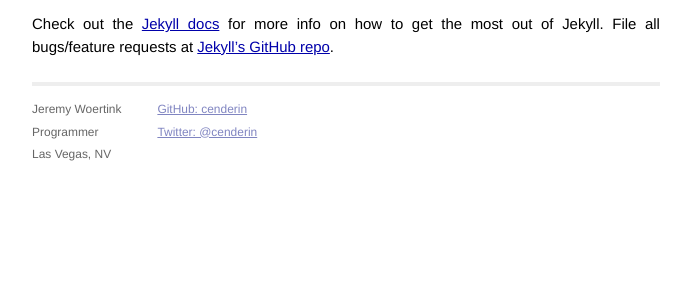
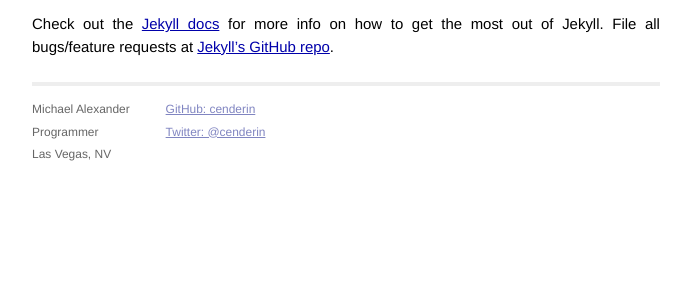
Before and after one commit to cenderin/cenderin.github.io, a Jekyll site: the page built from _posts/2013-10-07-welcome-to-jekyll.markdown, in a window 1280 px wide. Shown: the part 411-705 px from the top of the page, without its empty margins (294-985 px from the left). Built offline with Jekyll 4.4.1, drawn with Linux system fonts in a browser that asks for light colours; Markdown is read by kramdown in place of the engine named in the settings.

Commit message:
small change to footer

```diff
--- a/_layouts/default.html
+++ b/_layouts/default.html
@@ -26,7 +26,7 @@
           <div class="footer">
             <div class="contact">
               <p>
-                Jeremy Woertink<br />
+                Michael Alexander<br />
                 Programmer<br />
                 Las Vegas, NV
               </p>
```
